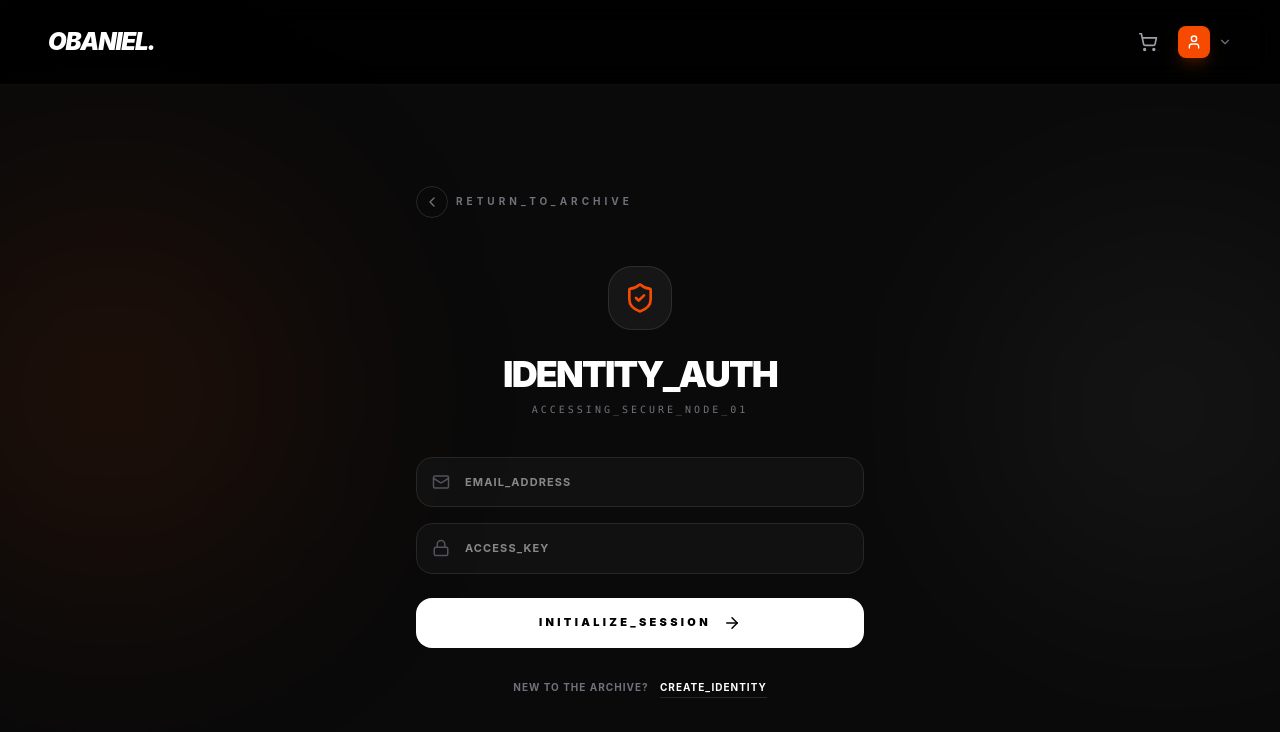
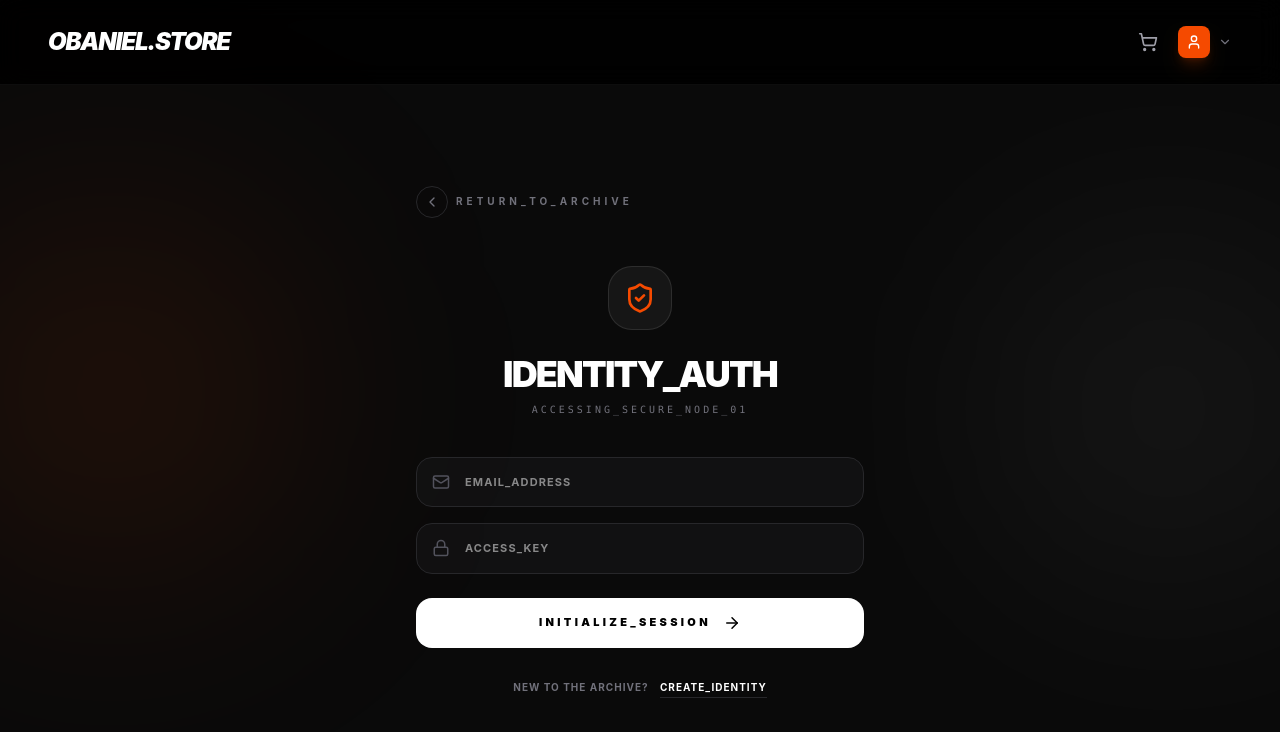
Before and after one commit to obanielindustries/obaniel-marketplace, a React app in the folder frontend/: page /login in a window 1280 px wide. Shown: the top 732 px of the page. Built offline with nearby package versions, Linux system fonts and the light colour scheme; no server answers; the HTML template or start-up script is replaced by a standard one.

Commit message:
Final Edits

```diff
--- a/frontend/src/components/Navbar.jsx
+++ b/frontend/src/components/Navbar.jsx
@@ -35,7 +35,7 @@ const Navbar = () => {
           to="/"
           className="text-2xl font-black italic tracking-tighter text-white uppercase"
         >
-          OBANIEL.
+          OBANIEL.STORE
         </Link>
       </div>
 
--- a/frontend/src/pages/Login.jsx
+++ b/frontend/src/pages/Login.jsx
@@ -32,7 +32,7 @@ const Login = () => {
       <div className="w-full max-w-md z-10">
         {/* STYLISH RETURN BUTTON */}
         <Link
-          to="/"
+          to="/products"
           className="group inline-flex items-center gap-2 mb-12 text-zinc-500 hover:text-white transition-colors duration-300"
         >
           <div className="w-8 h-8 rounded-full border border-zinc-800 flex items-center justify-center group-hover:border-orange-600 group-hover:bg-orange-600/10 transition-all">
```
